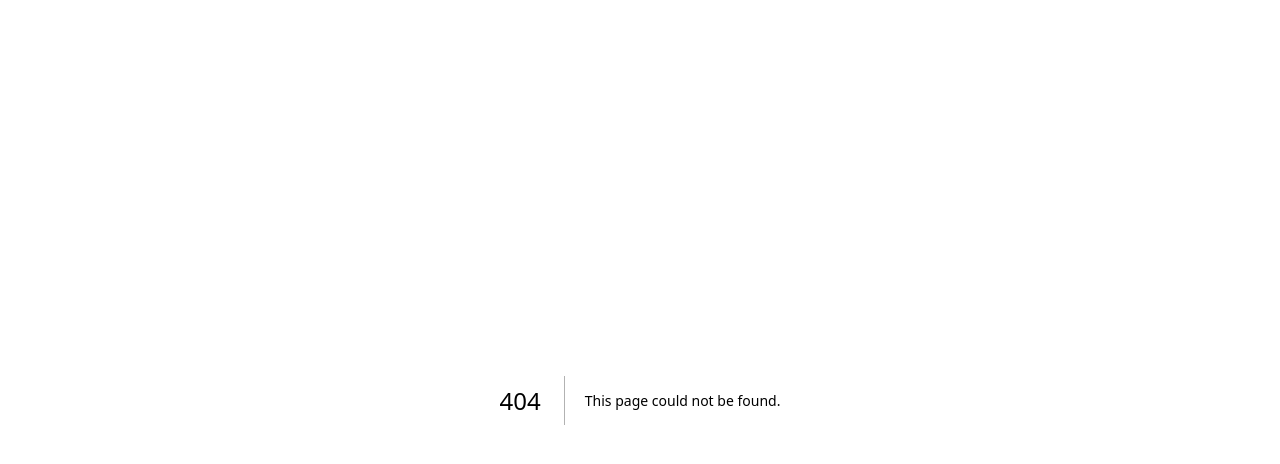
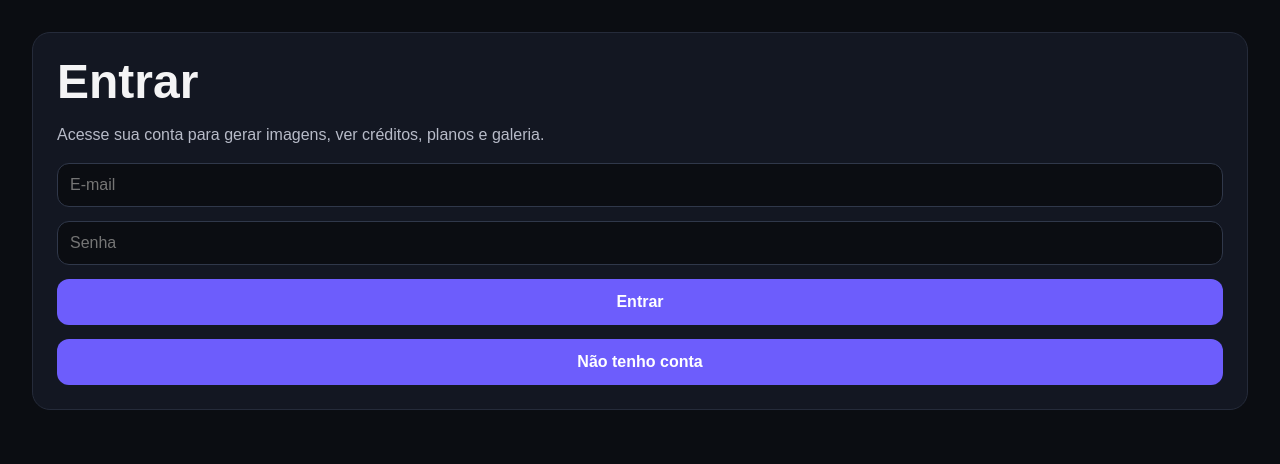
Before and after one commit to daniel0magnavita-ai/ai-image-platform, a Next.js app: page /login in a window 1280 px wide. Before the commit this address had no page. Shown: the top 464 px of the page. Built offline with nearby package versions, Linux system fonts and the light colour scheme; no server answers.

Commit message:
Create page.tsx

```diff
--- /dev/null
+++ b/app/login/page.tsx
@@ -0,0 +1,90 @@
+"use client";
+
+import { useState } from "react";
+import { supabase } from "../../lib/supabaseClient";
+
+export default function LoginPage() {
+  const [mode, setMode] = useState<"login" | "signup">("login");
+  const [email, setEmail] = useState("");
+  const [password, setPassword] = useState("");
+  const [status, setStatus] = useState("");
+
+  async function handleAuth() {
+    setStatus("Processando...");
+
+    if (!email || !password) {
+      setStatus("Preencha e-mail e senha.");
+      return;
+    }
+
+    if (mode === "signup") {
+      const { error } = await supabase.auth.signUp({
+        email,
+        password
+      });
+
+      if (error) {
+        setStatus(error.message);
+        return;
+      }
+
+      setStatus("Conta criada. Verifique seu e-mail, se o Supabase pedir confirmação.");
+      return;
+    }
+
+    const { error } = await supabase.auth.signInWithPassword({
+      email,
+      password
+    });
+
+    if (error) {
+      setStatus(error.message);
+      return;
+    }
+
+    window.location.href = "/dashboard";
+  }
+
+  return (
+    <main className="page authPage">
+      <div className="card authCard">
+        <h1>{mode === "login" ? "Entrar" : "Criar conta"}</h1>
+
+        <p>
+          Acesse sua conta para gerar imagens, ver créditos, planos e galeria.
+        </p>
+
+        <div className="generator">
+          <input
+            placeholder="E-mail"
+            type="email"
+            value={email}
+            onChange={(e) => setEmail(e.target.value)}
+          />
+
+          <input
+            placeholder="Senha"
+            type="password"
+            value={password}
+            onChange={(e) => setPassword(e.target.value)}
+          />
+
+          <button onClick={handleAuth}>
+            {mode === "login" ? "Entrar" : "Criar conta"}
+          </button>
+
+          <button
+            className="secondaryButton"
+            onClick={() => setMode(mode === "login" ? "signup" : "login")}
+          >
+            {mode === "login"
+              ? "Não tenho conta"
+              : "Já tenho conta"}
+          </button>
+
+          {status && <p className="muted">{status}</p>}
+        </div>
+      </div>
+    </main>
+  );
+}
```
